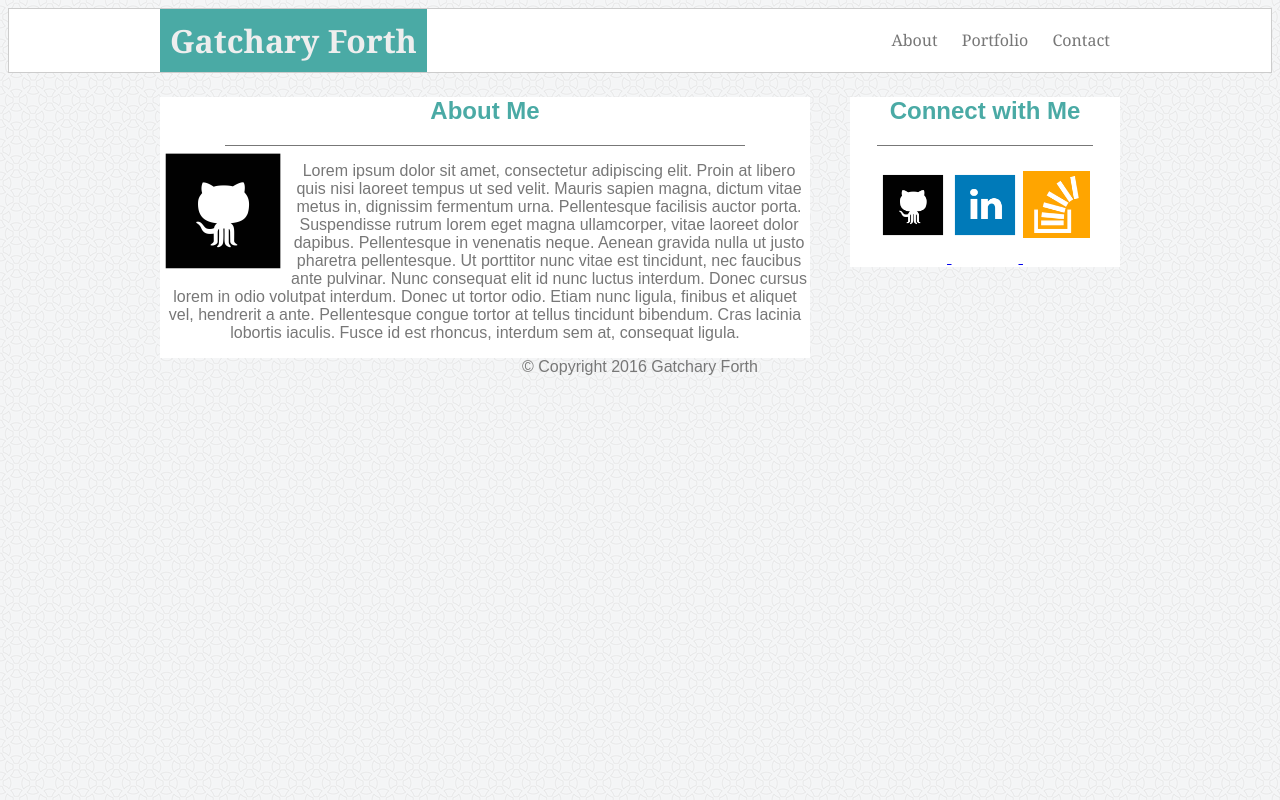
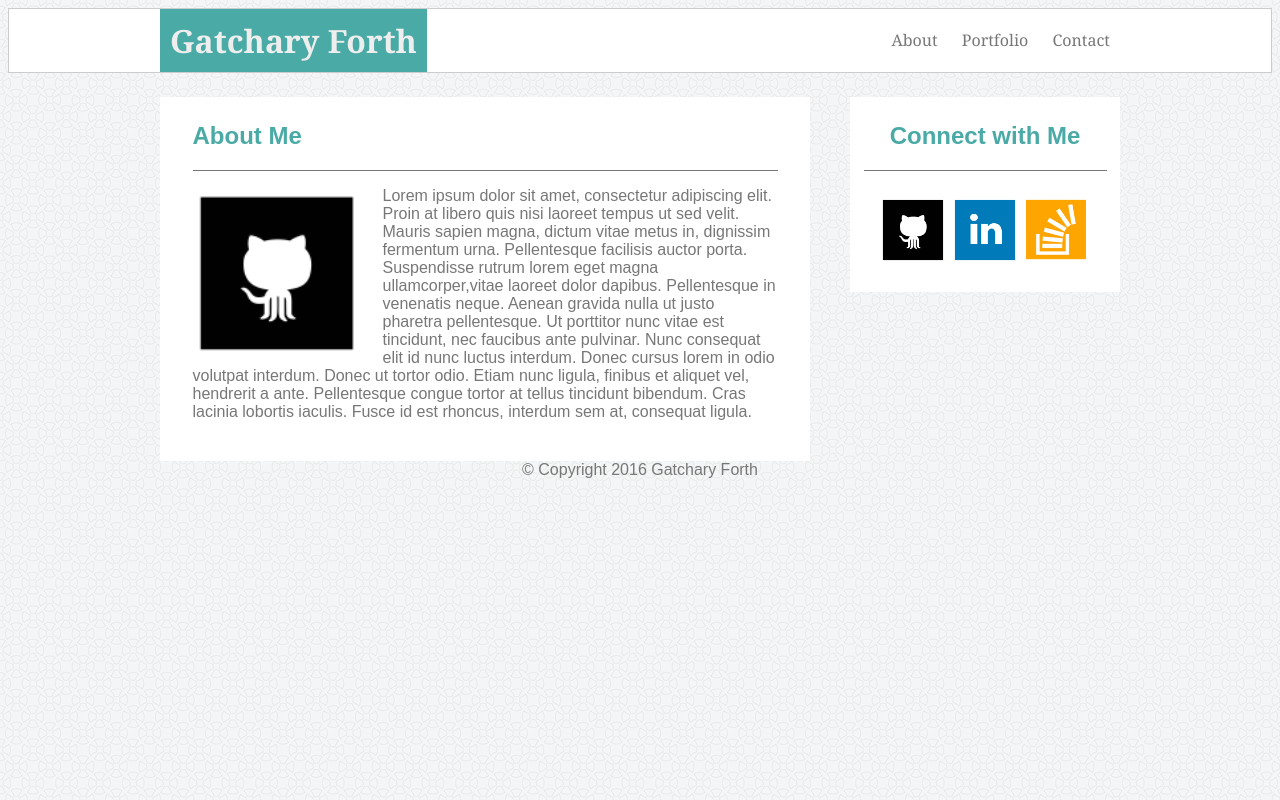
Before and after one commit to gatchary/Basic-Portfolio, a plain HTML site: page index.html in a window 1280 px wide. Drawn offline with Linux system fonts and the light colour scheme.

Commit message:
i don know if that was on purpose or it was just a debug, the image for stack over flow could not attain the same size as git and link, there fore i had to take it in photo shop and make it a similer image as the latter and save as such then put back in html, which rendered all to same size. among fixing the css stil .die css.

```diff
--- a/assets/css/style.css
+++ b/assets/css/style.css
@@ -66,15 +66,58 @@
 
 }
 
+#content {
+    width: 960px;
+    margin: 0 auto;
+    overflow: auto;
+
+}
+
+/* to align my content to the left among center it on the page aboove the border and about me head */
+.contentflow {
+    width: 90%;
+    margin: 0 auto 40px auto;
+    text-align: left;
+}
+
+
+
 /* code for creating bottom border in text */
 .border_bottom {
     border-bottom: #777777 1px solid;
-    width: 80%;
+    width: 90%;
     margin: 0 auto;
     padding-bottom: 20px;
 
 
 }
+
+
+img.left {
+
+    float: left;
+    width:170px;
+    height:170px;
+    margin-right: 20px;
+
+}
+
+p.left {
+    text-align: left;
+}
+
+
+/* to position my h2 tags to align left and padding from top margin */
+.h2_position {
+    text-align: left;
+
+}
+
+/* add padding to h2 tags */
+h2.pad {
+    padding-top: 25px;
+}
+
 
 
 h1, h2 {
@@ -126,17 +169,8 @@ li a:hover {
 
 }
 
-.imageflw {
-    float: left;
-    margin-top: 0;
-    margin-left: 0;
-}
-
-
-#content {
-    width: 960px;
-    margin: 0 auto;
-    overflow: auto;
+a {
+    text-decoration: none;
 }
 
 
--- a/index.html
+++ b/index.html
@@ -29,30 +29,46 @@
 
 
         <div id="main">
-                    <h2 class="border_bottom">About Me</h2>
-                    <img class="imageflw" src="assets/images/github_icon.png" alt="github">
-                    <p>Lorem ipsum dolor sit amet, consectetur adipiscing elit. Proin at libero quis nisi laoreet tempus ut sed velit. Mauris sapien magna, dictum vitae metus in, dignissim fermentum urna. Pellentesque facilisis auctor porta. Suspendisse rutrum lorem eget magna ullamcorper, vitae laoreet dolor dapibus. Pellentesque in venenatis neque. Aenean gravida nulla ut justo pharetra pellentesque. Ut porttitor nunc vitae est tincidunt, nec faucibus ante pulvinar. Nunc consequat elit id nunc luctus interdum. Donec cursus lorem in odio volutpat interdum. Donec ut tortor odio. Etiam nunc ligula, finibus et aliquet vel, hendrerit a ante. Pellentesque congue tortor at tellus tincidunt bibendum. Cras lacinia lobortis iaculis. Fusce id est rhoncus, interdum sem at, consequat ligula.</p>
 
+                    <h2 class="border_bottom h2_position pad">About Me</h2>
+                           <div class="contentflow">
+
+                                <img class="left" src="assets/images/github_icon.png" alt="github">
+                                    <p class="left">
+                                    Lorem ipsum dolor sit amet, consectetur adipiscing elit.
+                                    Proin at libero quis nisi laoreet tempus ut sed velit. Mauris sapien magna, dictum vitae metus in, dignissim fermentum urna. Pellentesque facilisis auctor porta. Suspendisse rutrum lorem eget magna ullamcorper,vitae laoreet dolor dapibus. Pellentesque in venenatis neque. Aenean gravida nulla ut justo pharetra pellentesque. Ut porttitor nunc vitae est tincidunt, nec faucibus ante pulvinar. Nunc consequat elit id nunc luctus interdum. Donec cursus lorem in odio volutpat interdum. Donec ut tortor odio. Etiam nunc ligula, finibus et aliquet vel, hendrerit a ante. Pellentesque congue tortor at tellus tincidunt bibendum. Cras lacinia lobortis iaculis. Fusce id est rhoncus, interdum sem at, consequat ligula.</p>
+                         </div>
 
        </div>
 
 
                  <div id="contact">
-                        <h2 class="border_bottom">Connect with Me</h2>
+                        <h2 class="border_bottom padding pad">Connect with Me</h2>
 
                              <div>
+
+                                <!-- checking to see what happens when this is ommneted out -->
                                    <a href="#github">
                                         <img class="imgsize" src="assets/images/github_icon.png" alt="github">
                                    </a>
+
+
+
                                    <a href="#linkedin">
                                         <img class="imgsize" src="assets/images/linkedin_icon.png" alt="linkedin">
                                        </a>
 
 
                                    <a href="#stackoverflow">
-                                                          <img class="imgsize" src="assets/images/stackoverflow_icon.png" alt="stackoverflow">
+                                         <img class="imgsize" src="assets/images/stackoverflow.png" alt="stackoverflow">
                                 </a>
+
+
+
      </div>
+
+
+
 
 
                      </div>
```
Also changed, not shown: assets/images/stackoverflow.png (added), assets/images/stackoverflow_icon.png (deleted), assets/images/winner-illustration1.jpg (deleted). Lines whose indentation alone changed are shown as unchanged.
